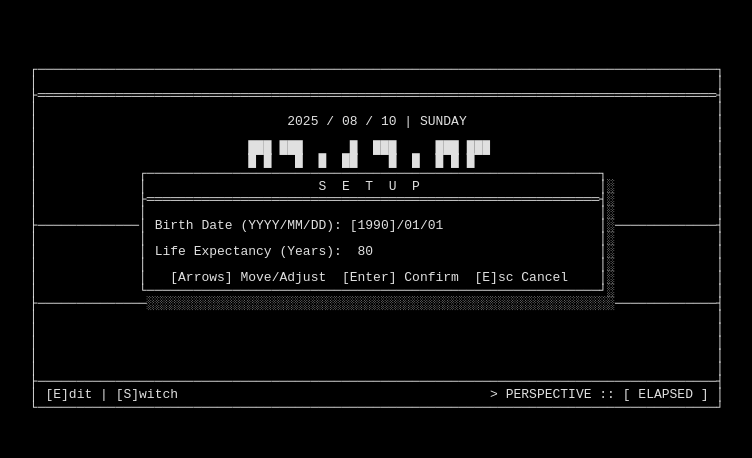
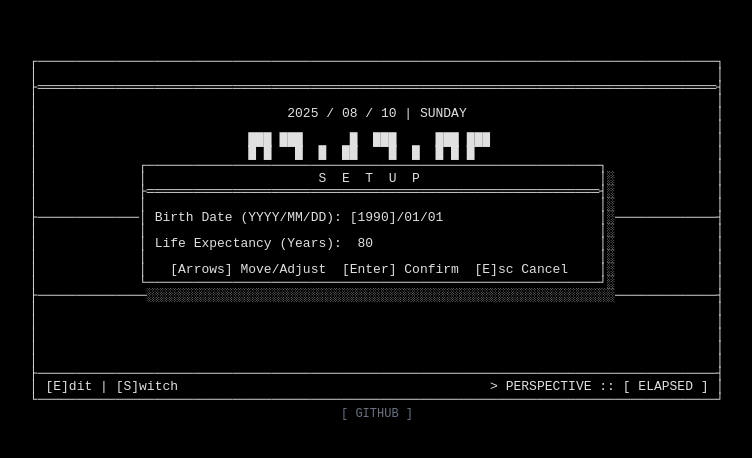
Before and after one commit to jomonylw/life-clock, a Next.js app: page / in a window 1280 px wide. Shown: the part 162-620 px from the top of the page, without its empty margins (263-1015 px from the left). Built offline with nearby package versions, Linux system fonts and the light colour scheme.

Commit message:
feat: add Google Analytics and GitHub link to LifeClock component

```diff
--- a/src/app/layout.tsx
+++ b/src/app/layout.tsx
@@ -1,4 +1,5 @@
 import type { Metadata } from "next";
+import Script from "next/script";
 import "./globals.css";
 import { ThemeProvider } from "@/contexts/ThemeContext";
 
@@ -46,6 +47,9 @@
     description,
     images: ["/screen.png"],
   },
+  verification: {
+    google: "xDDBC7M78fKnmTW8syNH_FqU51pmFkGBx2aHAbem1q4",
+  },
   icons: {
     icon: [
       { url: "/favicon.ico", sizes: "any" },
@@ -65,6 +69,19 @@
   return (
     <html lang="en">
       <body>
+        <Script
+          strategy="afterInteractive"
+          src="https://www.googletagmanager.com/gtag/js?id=G-9LR8JEXZ0J"
+        />
+        <Script id="google-analytics" strategy="afterInteractive">
+          {`
+            window.dataLayer = window.dataLayer || [];
+            function gtag(){dataLayer.push(arguments);}
+            gtag('js', new Date());
+
+            gtag('config', 'G-9LR8JEXZ0J');
+          `}
+        </Script>
         <ThemeProvider>{children}</ThemeProvider>
       </body>
     </html>
--- a/src/components/LifeClock.tsx
+++ b/src/components/LifeClock.tsx
@@ -179,6 +179,16 @@
           />
         )}
       </pre>
+      <a
+        href="https://github.com/jomonylw/life-clock"
+        target="_blank"
+        rel="noopener noreferrer"
+        className="mt-4"
+      >
+        <pre className="text-xs text-gray-500 hover:text-gray-400 transition-colors">
+          [ GITHUB ]
+        </pre>
+      </a>
     </main>
   );
 }
```
